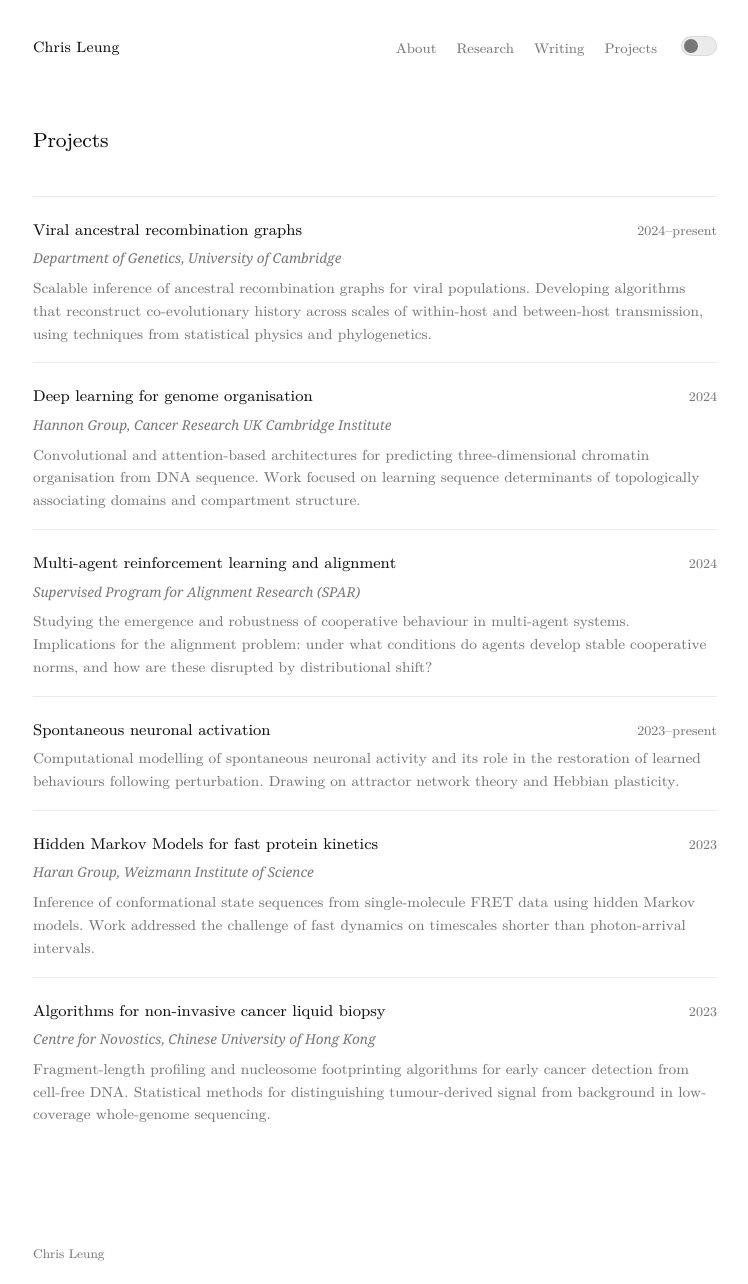
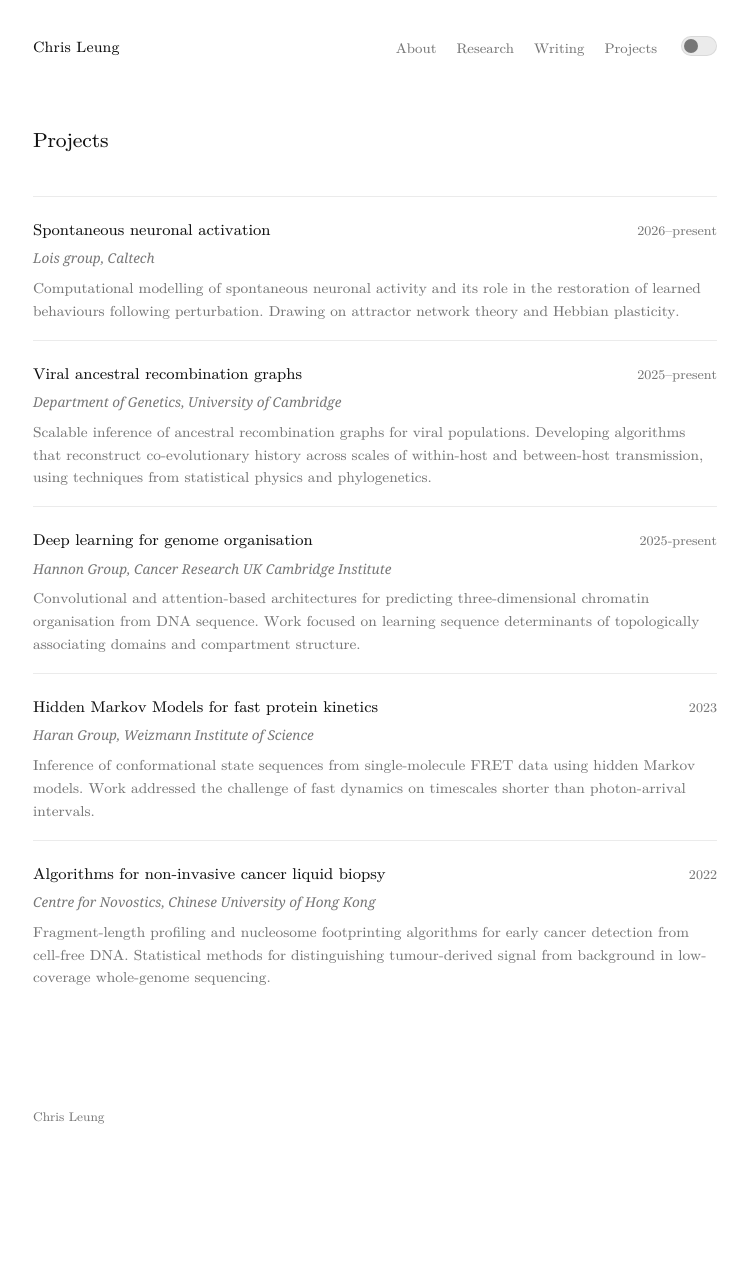
Before and after one commit to leungchristopher/leungchristopher.github.io, a Jekyll site: the page built from _pages/projects.md, in a window 1280 px wide. Shown: the whole page, without its empty margins (265-1013 px from the left). Built offline with Jekyll 4.4.1, drawn with Linux system fonts in a browser that asks for light colours; some web fonts are replaced; after the commit the page ends 1147 px from its top, so only the background shows below that.

Commit message:
redesign

```diff
--- a/_pages/projects.md
+++ b/_pages/projects.md
@@ -5,8 +5,19 @@ title: Projects
 
 <div class="research-item">
   <div class="research-title-row">
+    <span class="research-title">Spontaneous neuronal activation</span>
+    <span class="research-year">2026–present</span>
+  </div>
+    <div class="research-affil">Lois group, Caltech</div>
+  <div class="research-desc">
+    Computational modelling of spontaneous neuronal activity and its role in the restoration of learned behaviours following perturbation. Drawing on attractor network theory and Hebbian plasticity.
+  </div>
+</div>
+
+<div class="research-item">
+  <div class="research-title-row">
     <span class="research-title">Viral ancestral recombination graphs</span>
-    <span class="research-year">2024–present</span>
+    <span class="research-year">2025–present</span>
   </div>
   <div class="research-affil">Department of Genetics, University of Cambridge</div>
   <div class="research-desc">
@@ -17,32 +28,11 @@ title: Projects
 <div class="research-item">
   <div class="research-title-row">
     <span class="research-title">Deep learning for genome organisation</span>
-    <span class="research-year">2024</span>
+    <span class="research-year">2025-present</span>
   </div>
   <div class="research-affil">Hannon Group, Cancer Research UK Cambridge Institute</div>
   <div class="research-desc">
     Convolutional and attention-based architectures for predicting three-dimensional chromatin organisation from DNA sequence. Work focused on learning sequence determinants of topologically associating domains and compartment structure.
-  </div>
-</div>
-
-<div class="research-item">
-  <div class="research-title-row">
-    <span class="research-title">Multi-agent reinforcement learning and alignment</span>
-    <span class="research-year">2024</span>
-  </div>
-  <div class="research-affil">Supervised Program for Alignment Research (SPAR)</div>
-  <div class="research-desc">
-    Studying the emergence and robustness of cooperative behaviour in multi-agent systems. Implications for the alignment problem: under what conditions do agents develop stable cooperative norms, and how are these disrupted by distributional shift?
-  </div>
-</div>
-
-<div class="research-item">
-  <div class="research-title-row">
-    <span class="research-title">Spontaneous neuronal activation</span>
-    <span class="research-year">2023–present</span>
-  </div>
-  <div class="research-desc">
-    Computational modelling of spontaneous neuronal activity and its role in the restoration of learned behaviours following perturbation. Drawing on attractor network theory and Hebbian plasticity.
   </div>
 </div>
 
@@ -60,7 +50,7 @@ title: Projects
 <div class="research-item">
   <div class="research-title-row">
     <span class="research-title">Algorithms for non-invasive cancer liquid biopsy</span>
-    <span class="research-year">2023</span>
+    <span class="research-year">2022</span>
   </div>
   <div class="research-affil">Centre for Novostics, Chinese University of Hong Kong</div>
   <div class="research-desc">
```
Also changed, not shown: _pages/research.md (+1 -4 lines).
